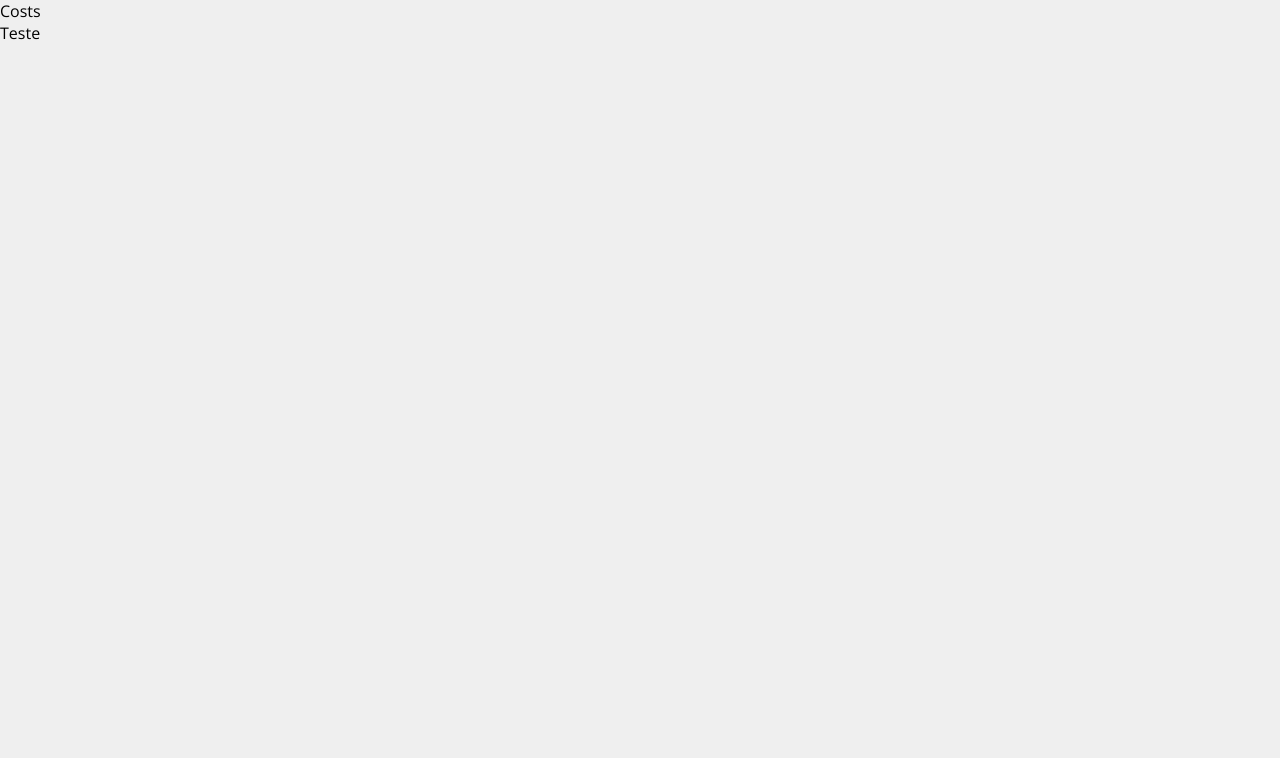
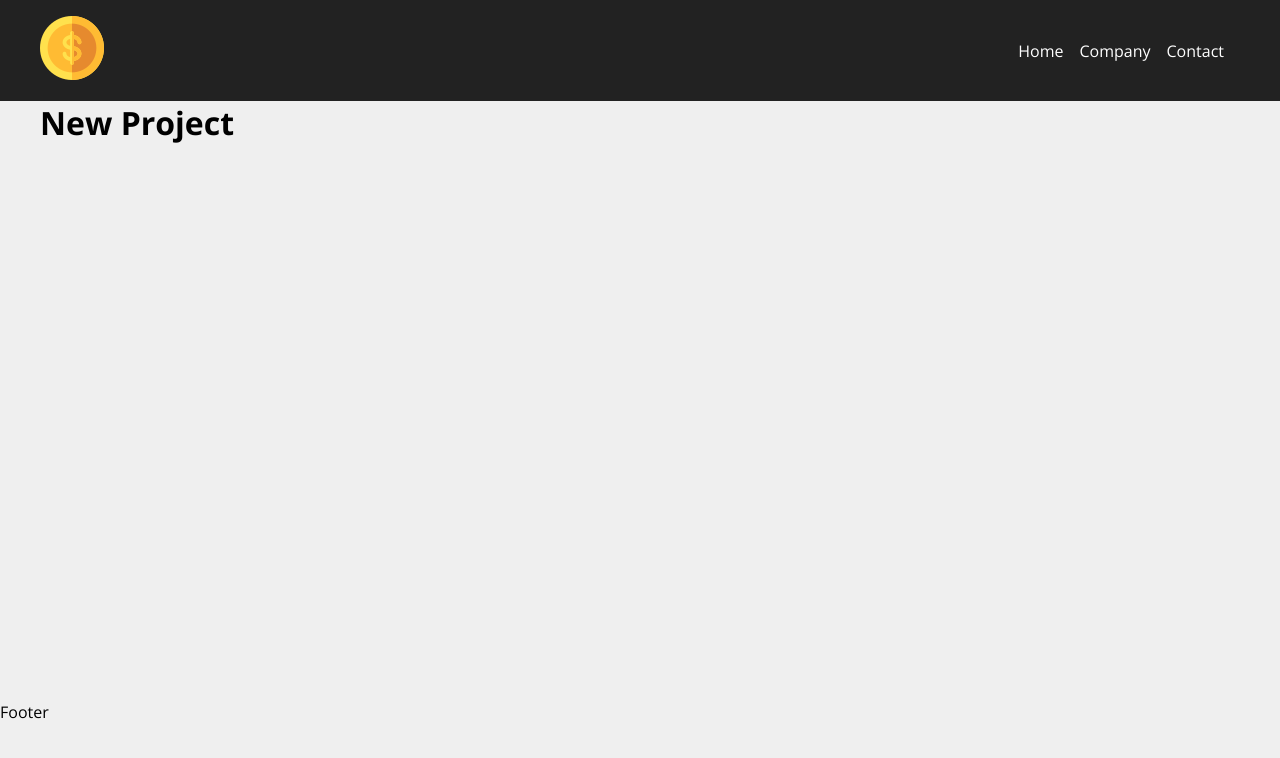
Before and after one commit to narguis/costs-projeto, a React (Create React App) app: page /newproject in a window 1280 px wide. Shown: the top 758 px of the page. Built offline with nearby package versions, Linux system fonts and the light colour scheme.

Commit message:
style changes and layout structure created

```diff
--- a/src/App.js
+++ b/src/App.js
@@ -1,9 +1,26 @@
+import {BrowserRouter as Router, Routes, Route, Link} from 'react-router-dom'
+import Home from './components/pages/Home'
+import Contact from './components/pages/Contact'
+import Company from './components/pages/Company'
+import NewProject from './components/pages/NewProject'
+import Container from './components/layout/Container'
+import Footer from './components/layout/Footer'
+import Navbar from './components/layout/Navbar'
+
 function App(){
     return(
-        <div className="App">
-            <p>Costs</p>
-            <p>Teste</p>
-        </div>
+        <Router>
+            <Navbar/>
+                <Container customClass='min-height'>
+                <Routes>
+                    <Route exact path='/' element={<Home/>}/>
+                    <Route path='/company' element={<Company nome='luis'/>}/>
+                    <Route path='/contact' element={<Contact/>}/>
+                    <Route path='/newproject' element={<NewProject/>}/>
+                </Routes>
+                </Container>
+            <Footer/>
+        </Router>
     )
 }
 
--- /dev/null
+++ b/src/components/layout/Container.js
@@ -0,0 +1,11 @@
+import styles from './Container.module.css'
+
+function Container(props){
+    return(
+        <div className={`${styles.container} ${styles[props.customClass]}`}>
+            {props.children}
+        </div>
+    )
+}
+
+export default Container
--- /dev/null
+++ b/src/components/layout/Container.module.css
@@ -0,0 +1,20 @@
+.container {
+    width: 1200px;
+    display: flex;
+    justify-content: space-between;
+    margin: 0 auto;
+    flex-wrap: wrap;
+}
+
+.min-height {
+    min-height: 75%;
+}
+
+.start {
+    justify-content: flex-start;
+}
+
+.column {
+    flex-direction: column;
+    justify-content: flex-start;
+}
--- /dev/null
+++ b/src/components/layout/Footer.js
@@ -0,0 +1,5 @@
+function Footer(){
+    return <p>Footer</p>
+}
+
+export default Footer
--- /dev/null
+++ b/src/components/layout/Navbar.js
@@ -0,0 +1,31 @@
+import {Link} from 'react-router-dom'
+
+import Container from './Container'
+
+import styles from './Navbar.module.css'
+
+import logo from '../../img/costs_logo.png'
+
+function Navbar(){
+   return(
+    <nav className={styles.navbar}>
+        <Container>
+        <Link to='/'><img src={logo} alt='costs'/></Link>
+        <ul className={styles.list}>
+            <li className={styles.item}>
+                <Link to='/'>Home</Link>
+            </li>
+            <li className={styles.item}>
+                <Link to='/company'>Company</Link>
+            </li>
+            <li className={styles.item}>
+                <Link to='/contact'>Contact</Link>
+            </li>
+        </ul>
+
+        </Container>
+    </nav>
+   )
+}
+
+export default Navbar
--- /dev/null
+++ b/src/components/layout/Navbar.module.css
@@ -0,0 +1,26 @@
+.navbar {
+    display: flex;
+    justify-content: space-between;
+    background-color: #222;
+    padding: 1em;
+}
+
+.list {
+    display: flex;
+    list-style: none;
+    align-items: center;
+}
+
+
+.item {
+    margin-right: 1em;
+}
+
+.item a {
+    color: #FFF;
+    text-decoration: none
+}
+
+.item a:hover{
+    color: #ffbb33
+}
--- /dev/null
+++ b/src/components/pages/Company.js
@@ -0,0 +1,5 @@
+function Company({nome}){
+    return <h1>Company do {nome}</h1>
+}
+
+export default Company
--- /dev/null
+++ b/src/components/pages/Contact.js
@@ -0,0 +1,5 @@
+function Contact(){
+    return <h1>Contact</h1>
+}
+
+export default Contact
--- /dev/null
+++ b/src/components/pages/Home.js
@@ -0,0 +1,5 @@
+function Home(){
+    return <h1>Home</h1>
+}
+
+export default Home
--- /dev/null
+++ b/src/components/pages/NewProject.js
@@ -0,0 +1,5 @@
+function NewProject(){
+    return <h1>New Project</h1>
+}
+
+export default NewProject
```
Also changed, not shown: src/components/layout/Footer.module.css (added).
